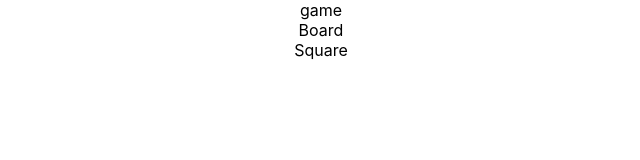
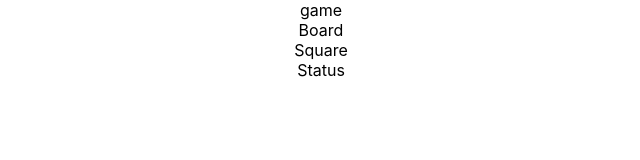
Before and after one commit to avishai84/tic-toc-game, a React (Create React App) app: page / in a window 1280 px wide. Shown: the top 160 px of the page, without its empty margins (319-959 px from the left). Built offline with nearby package versions, Linux system fonts and the light colour scheme.

Commit message:
adding status comp. and global state

```diff
--- a/src/components/Board.js
+++ b/src/components/Board.js
@@ -5,7 +5,7 @@ function Board(props){
     return (
       <div className="Board">
         Board
-        <Square/>
+        <Square />
       </div>
     );
 }
--- a/src/components/Game.js
+++ b/src/components/Game.js
@@ -1,12 +1,20 @@
 import React from 'react';
 import Board from './Board';
+import Status from './Status';
 
 class Game extends React.Component {
+  constructor(props){
+    super(props);
+    this.state = {
+      square: ''
+    };
+  }
   render(){
     return (
       <div className="game">
         game
         <Board/>
+        <Status/>
       </div>
     );
   }
--- /dev/null
+++ b/src/components/Status.js
@@ -0,0 +1,11 @@
+import React from 'react';
+
+function Status(props){
+    return (
+      <div className="Status">
+        Status
+      </div>
+    );
+}
+
+export default Status;
```
